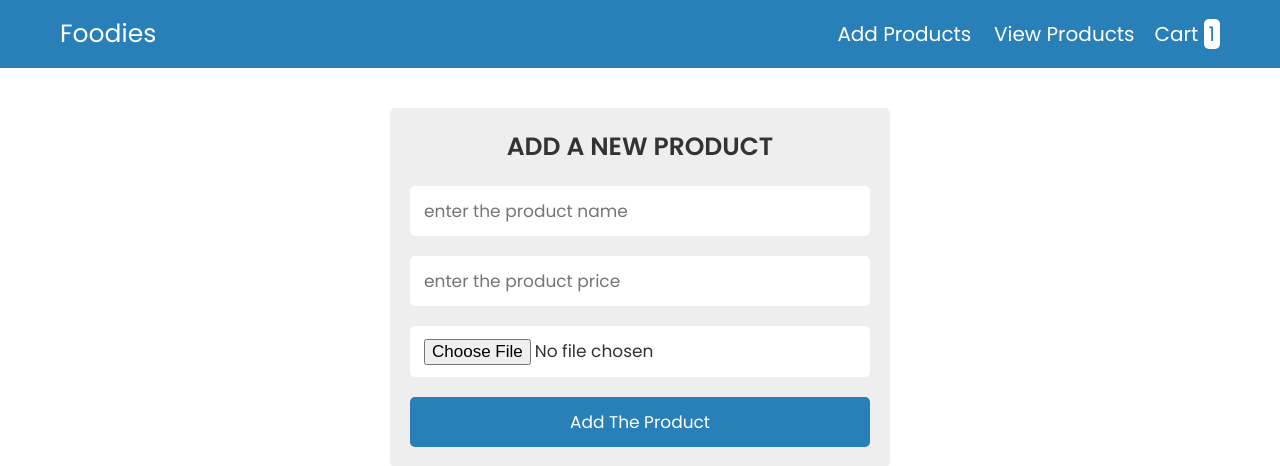
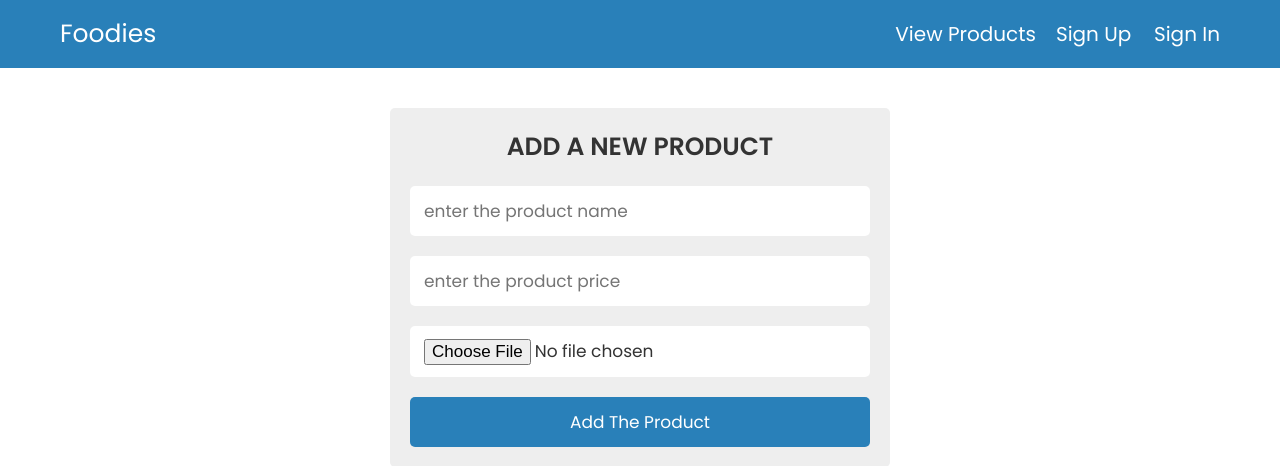
Before and after one commit to DhanushkaDil/Shopping-Cart, a PHP site: page /admin.php in a window 1280 px wide. Shown: the top 466 px of the page. Run offline with PHP 8.4, Linux system fonts and the light colour scheme; data comes from the database, SQL or seed files in the repository.

Commit message:
Main file
Admin, header and js files are updated.

```diff
--- a/admin.php
+++ b/admin.php
@@ -1,4 +1,6 @@
 <?php
+
+session_start();
 
 @include 'config.php';
 
--- a/header.php
+++ b/header.php
@@ -1,3 +1,5 @@
+
+
 <header class="header">
 
    <div class="flex">
@@ -5,18 +7,62 @@
       <a href="#" class="logo">foodies</a>
 
       <nav class="navbar">
-         <a href="admin.php">add products</a>
+         <?php
+            if(isset($_SESSION['user']))
+            {
+               if($_SESSION['user']=='admin')
+               {
+                  echo "<a href='admin.php'>add products</a>";
+               }
+
+            }
+
+         ?>
+
          <a href="products.php">view products</a>
+
       </nav>
 
       <?php
 
-      $select_rows = mysqli_query($conn, "SELECT * FROM `cart`") or die('query failed');
-      $row_count = mysqli_num_rows($select_rows);
+      if(isset($_SESSION['user']))
+      {
+         if($_SESSION['user']!='admin')
+         {
+            $select_rows = mysqli_query($conn, "SELECT * FROM `cart`") or die('query failed');
+            $row_count = mysqli_num_rows($select_rows);
+            echo "<a href='cart.php' class='cart'>cart <span>$row_count</span> </a>";
+         }
+
+      }
+
 
       ?>
 
-      <a href="cart.php" class="cart">cart <span><?php echo $row_count; ?></span> </a>
+
+      <nav class="navbar">
+         <?php
+                if(!isset($_SESSION['user']))
+               {
+                     echo "<a href='signup.php'>Sign Up</a>";
+               }
+
+
+         ?>
+
+         <?php
+                if(!isset($_SESSION['user']))
+               {
+                  echo "<a href='login.php'>Sign In</a>";
+               }
+               else
+               {
+                  echo "<a href='logout.php'>Sign Out</a>";
+               }
+
+         ?>
+
+      </nav>
 
       <div id="menu-btn" class="fas fa-bars"></div>
 
```
Also changed, not shown: js/main.js (added, +16 -0 lines).
